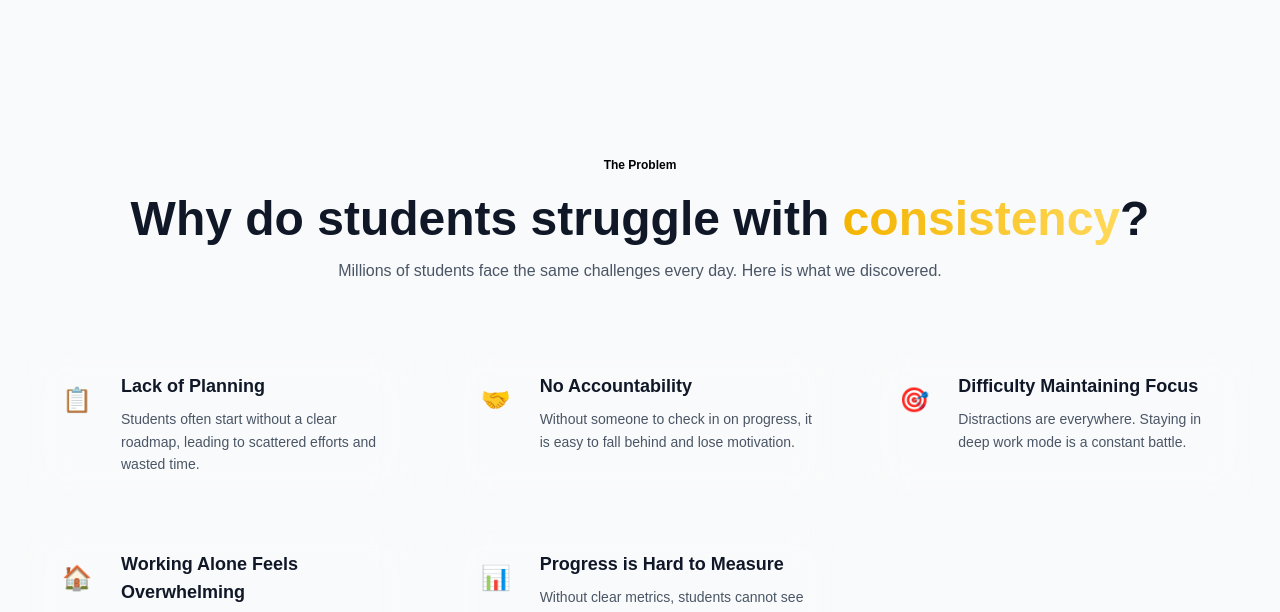
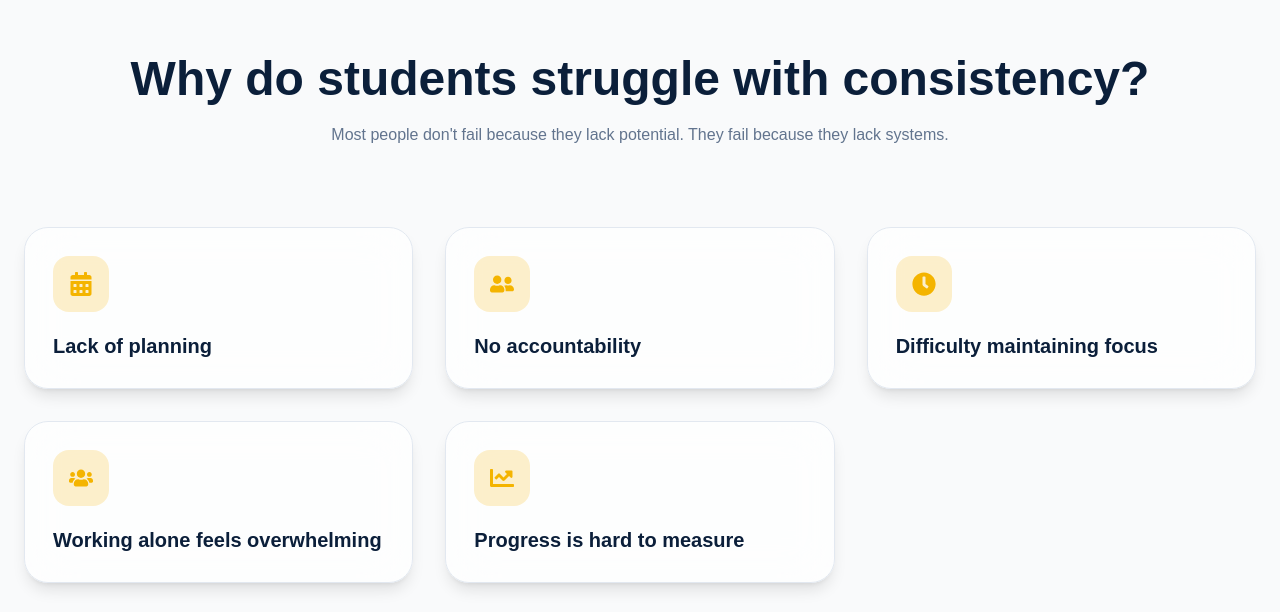
Before and after one commit to vishnukant5129/Medhashala_form, a React (Vite) app: page /survey in a window 1280 px wide. Shown: the part 941-1553 px from the top of the page. Built offline with nearby package versions, Linux system fonts and the light colour scheme.

Commit message:
feat: create problem section with animated cards

```diff
--- a/src/components/ProblemSection.jsx
+++ b/src/components/ProblemSection.jsx
@@ -1,103 +1,63 @@
-import { motion, useInView } from 'framer-motion'
-import { useRef } from 'react'
-import { problemCards } from '../constants/data'
+import {
+  FaCalendarAlt,
+  FaUserFriends,
+  FaClock,
+  FaUsers,
+  FaChartLine,
+} from "react-icons/fa";
 
-const ProblemSection = () => {
-  const ref = useRef(null)
-  const isInView = useInView(ref, { once: true, margin: '-100px' })
+import ProblemCard from "./ProblemCard";
 
-  const containerVariants = {
-    hidden: { opacity: 0 },
-    visible: {
-      opacity: 1,
-      transition: { staggerChildren: 0.12 },
-    },
-  }
+const problems = [
+  {
+    title: "Lack of planning",
+    icon: FaCalendarAlt,
+  },
+  {
+    title: "No accountability",
+    icon: FaUserFriends,
+  },
+  {
+    title: "Difficulty maintaining focus",
+    icon: FaClock,
+  },
+  {
+    title: "Working alone feels overwhelming",
+    icon: FaUsers,
+  },
+  {
+    title: "Progress is hard to measure",
+    icon: FaChartLine,
+  },
+];
 
-  const cardVariants = {
-    hidden: { opacity: 0, y: 40, scale: 0.95 },
-    visible: {
-      opacity: 1,
-      y: 0,
-      scale: 1,
-      transition: { duration: 0.5, ease: 'easeOut' },
-    },
-  }
+export default function ProblemSection() {
+  return (
+    <section className="py-28 px-6">
+      <div className="max-w-7xl mx-auto">
 
-  return (
-    <section id="problems" className="py-24 relative overflow-hidden">
-      {/* Background */}
-      <div className="absolute inset-0 pointer-events-none">
-        <div className="absolute top-0 left-1/4 w-96 h-96 bg-primary/5 rounded-full blur-3xl" />
-        <div className="absolute bottom-0 right-1/4 w-72 h-72 bg-secondary/5 rounded-full blur-3xl" />
-      </div>
+        <div className="text-center mb-20">
+          <h2 className="text-4xl md:text-5xl font-bold text-[#0B1F3A] dark:text-white">
+            Why do students struggle with consistency?
+          </h2>
 
-      <div className="max-w-7xl mx-auto section-padding relative z-10">
-        <motion.div
-          initial={{ opacity: 0, y: 20 }}
-          whileInView={{ opacity: 1, y: 0 }}
-          viewport={{ once: true }}
-          transition={{ duration: 0.6 }}
-          className="text-center mb-16"
-        >
-          <span className="inline-block px-4 py-1.5 rounded-full text-xs font-semibold bg-primary/10 text-primary mb-4">
-            The Problem
-          </span>
-          <h2 className="text-3xl sm:text-4xl lg:text-5xl font-bold text-gray-900 dark:text-white mb-4">
-            Why do students struggle with{' '}
-            <span className="gradient-text">consistency</span>?
-          </h2>
-          <p className="text-gray-600 dark:text-gray-400 max-w-2xl mx-auto">
-            Millions of students face the same challenges every day. Here is what we discovered.
+          <p className="mt-5 text-slate-500 dark:text-slate-400">
+            Most people don't fail because they lack potential.
+            They fail because they lack systems.
           </p>
-        </motion.div>
+        </div>
 
-        <motion.div
-          ref={ref}
-          variants={containerVariants}
-          initial="hidden"
-          animate={isInView ? 'visible' : 'hidden'}
-          className="grid sm:grid-cols-2 lg:grid-cols-3 gap-6"
-        >
-          {problemCards.map((card, index) => (
-            <motion.div
-              key={card.id}
-              variants={cardVariants}
-              whileHover={{
-                y: -8,
-                scale: 1.02,
-                transition: { duration: 0.3 },
-              }}
-              className="group relative"
-            >
-              <div className="glass rounded-2xl p-6 h-full border border-gray-200/50 dark:border-gray-700/50 hover:border-primary/30 transition-colors duration-300">
-                <div className="flex items-start gap-4">
-                  <motion.div
-                    whileHover={{ rotate: [0, -10, 10, 0] }}
-                    transition={{ duration: 0.5 }}
-                    className="w-14 h-14 rounded-xl bg-gradient-to-br from-primary/10 to-secondary/10 flex items-center justify-center text-2xl shrink-0"
-                  >
-                    {card.icon}
-                  </motion.div>
-                  <div>
-                    <h3 className="text-lg font-bold text-gray-900 dark:text-white mb-2 group-hover:text-primary transition-colors">
-                      {card.title}
-                    </h3>
-                    <p className="text-sm text-gray-600 dark:text-gray-400 leading-relaxed">
-                      {card.description}
-                    </p>
-                  </div>
-                </div>
-                <div className="absolute top-4 right-4 text-6xl font-black text-gray-100 dark:text-gray-800/50 opacity-0 group-hover:opacity-100 transition-opacity duration-300 select-none">
-                  {String(index + 1).padStart(2, '0')}
-                </div>
-              </div>
-            </motion.div>
+        <div className="grid md:grid-cols-2 lg:grid-cols-3 gap-8">
+          {problems.map((problem, index) => (
+            <ProblemCard
+              key={index}
+              title={problem.title}
+              icon={problem.icon}
+              delay={index * 0.1}
+            />
           ))}
-        </motion.div>
+        </div>
       </div>
     </section>
-  )
+  );
 }
-
-export default ProblemSection
```
